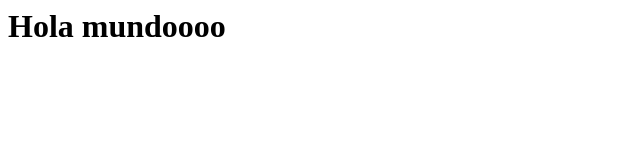
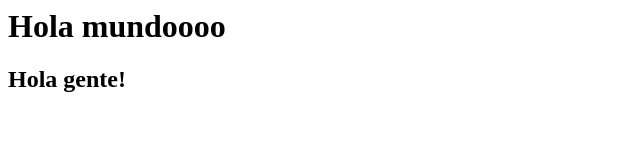
Before and after one commit to Zairameen/primer_repositorio, a plain HTML site: page index.html in a window 1280 px wide. Shown: the whole page, without its empty margins (0-640 px from the left). Drawn offline with Linux system fonts and the light colour scheme.

Commit message:
Primera modificación

```diff
--- a/index.html
+++ b/index.html
@@ -2,4 +2,5 @@
   <head></head>
   <body></body>
     <h1>Hola mundoooo</h1>
+    <h2>Hola gente!</h2>
 </html>
```
